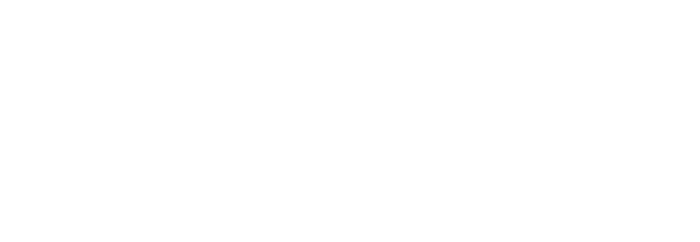
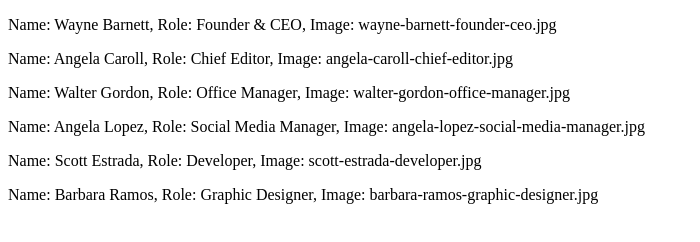
Before and after one commit to Riccardo-Mauri/js-our-team, a plain HTML site: page index.html in a window 1280 px wide. Shown: the whole page, without its empty margins (0-700 px from the left). Drawn offline with Linux system fonts and the light colour scheme.

Commit message:
stampa dei membri del team sia in console che in HTML

```diff
--- a/index.html
+++ b/index.html
@@ -8,6 +8,9 @@
     <link rel="stylesheet" href="./css/style.css">
 </head>
 <body>
+    <div id="Member-info-container">
+
+    </div>
 
     <!--LINK JS-->
     <script src="./js/scripts.js"></script>
--- a/js/scripts.js
+++ b/js/scripts.js
@@ -1,5 +1,4 @@
-console.log('ciao mondo');
-
+const container = document.getElementById('Member-info-container');
 //creo un array di oggetti per inserire i dati del Team
 const OurTeam =
 [
@@ -34,7 +33,10 @@ const OurTeam =
         image : 'barbara-ramos-graphic-designer.jpg'
     }
 ];
-//stampo in console i mebri del team con nome/ruolo/immagine
+//stampo in console i membri del team con nome/ruolo/immagine
 OurTeam.forEach(function(membri) {
     console.log("Name: " + membri.name + ", Role: " + membri.role + ", Image: " + membri.image);
+    memberInfo = document.createElement('p');
+    memberInfo.textContent = "Name: " + membri.name + ", Role: " + membri.role + ", Image: " + membri.image;
+    container.appendChild(memberInfo);
 });
```
